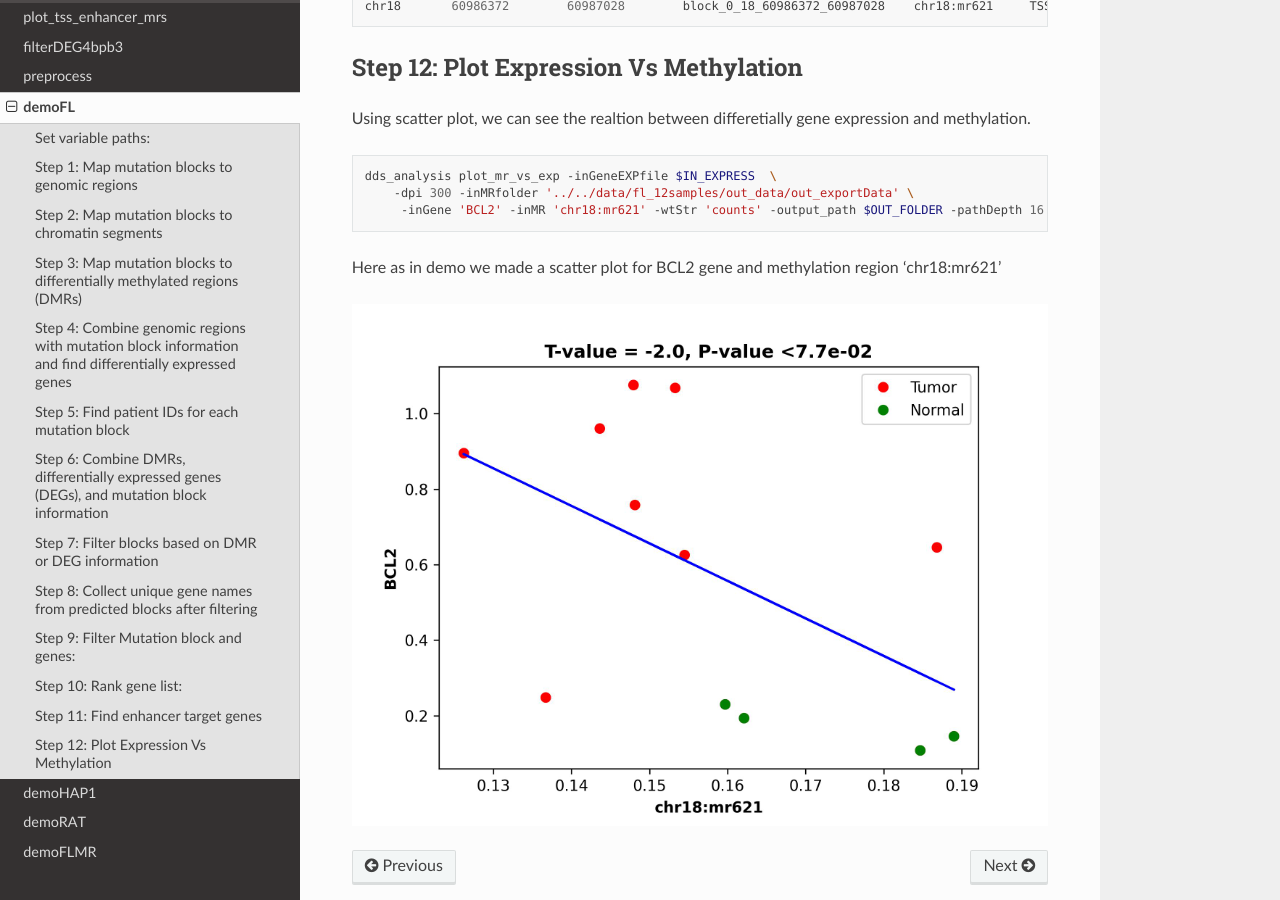
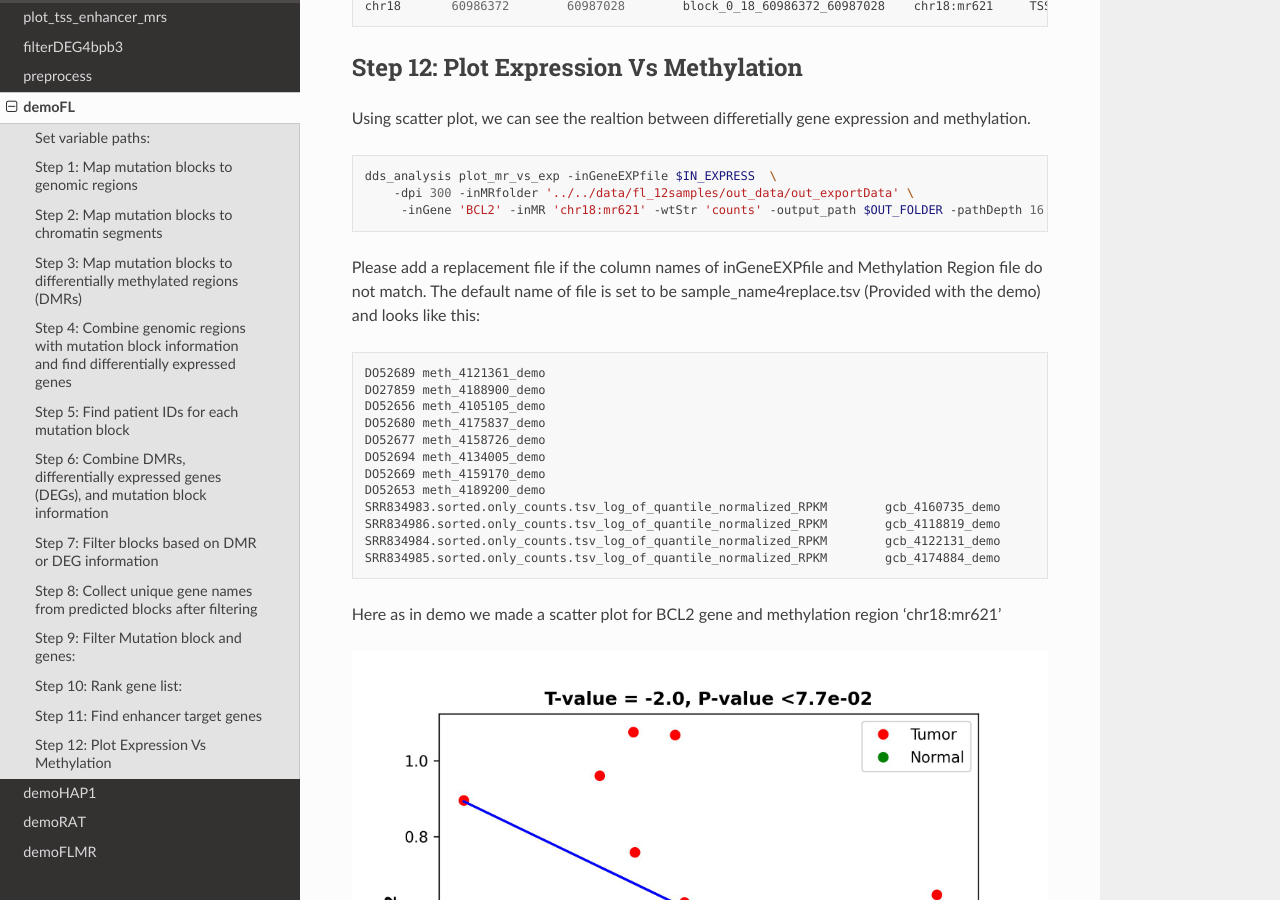
Before and after one commit to Omer0191/dds_analysis, a Sphinx documentation site: the page built from docs/source/content/demoFL.rst, in a window 1280 px wide and 900 px high, scrolled down 5676 px. Built offline with Sphinx 7.4.7 and the Read the Docs theme 2.0.0, drawn with Linux system fonts in a browser that asks for light colours.

Commit message:
Update demoFL.rst

```diff
--- a/docs/source/content/demoFL.rst
+++ b/docs/source/content/demoFL.rst
@@ -295,6 +295,23 @@ Using scatter plot, we can see the realtion between differetially gene expressio
         -dpi 300 -inMRfolder '../../data/fl_12samples/out_data/out_exportData' \
 	 -inGene 'BCL2' -inMR 'chr18:mr621' -wtStr 'counts' -output_path $OUT_FOLDER -pathDepth 16
 
+Please add a replacement file if the column names of inGeneEXPfile and Methylation Region file do not match. The default name of file is set to be sample_name4replace.tsv (Provided with the demo) and looks like this:
+
+.. code:: bash
+
+	DO52689	meth_4121361_demo
+	DO27859	meth_4188900_demo
+	DO52656	meth_4105105_demo
+	DO52680	meth_4175837_demo
+	DO52677	meth_4158726_demo
+	DO52694	meth_4134005_demo
+	DO52669	meth_4159170_demo
+	DO52653	meth_4189200_demo
+	SRR834983.sorted.only_counts.tsv_log_of_quantile_normalized_RPKM	gcb_4160735_demo
+	SRR834986.sorted.only_counts.tsv_log_of_quantile_normalized_RPKM	gcb_4118819_demo
+	SRR834984.sorted.only_counts.tsv_log_of_quantile_normalized_RPKM	gcb_4122131_demo
+	SRR834985.sorted.only_counts.tsv_log_of_quantile_normalized_RPKM	gcb_4174884_demo
+
 Here as in demo we made a scatter plot for BCL2 gene and methylation region 'chr18:mr621'
 
 
```
